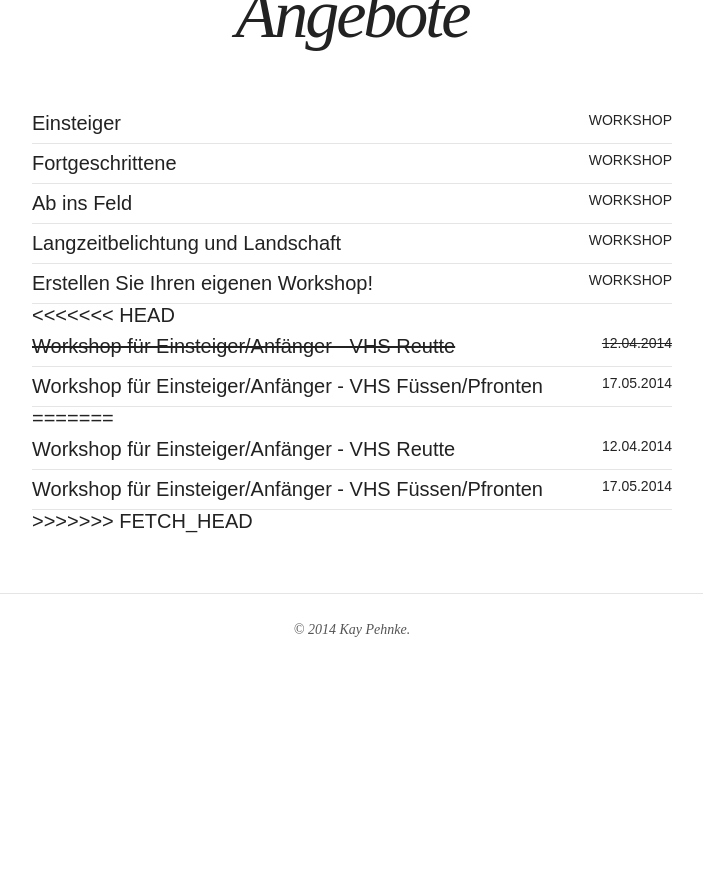
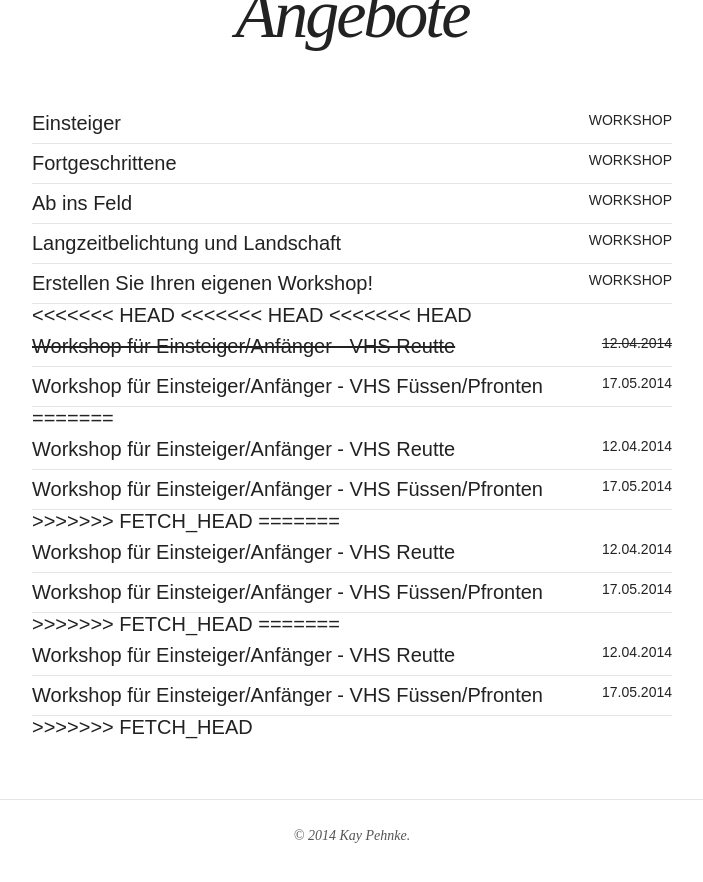
Before and after one commit to kay-pehnke/kay-pehnke.github.io, a Jekyll site: the page built from offers.html, in a window 1280 px wide and 900 px high, scrolled down 663 px. Shown: the top 882 px of the window, without its empty margins (288-991 px from the left). Built offline with Jekyll 4.4.1, drawn with Linux system fonts in a browser that asks for light colours; nearby versions of some CDN libraries; before the commit the page ends 1357 px from its top, so only the background shows below that.

Commit message:
update
Conflicts:
offers.html

```diff
--- a/offers.html
+++ b/offers.html
@@ -20,10 +20,20 @@
 
 <ul class="post-list">
 <<<<<<< HEAD
+<<<<<<< HEAD
+<<<<<<< HEAD
  <li><article><a href="http://www.vhs-tirol.at/page.cfm?vpath=kurse&fachbereichId=0&kursnr=919&zid=244&tuwasid=2219"><del>Workshop für Einsteiger/Anfänger - VHS Reutte</del><span class="entry-date"><del>12.04.2014</del></span></a></article></li>
  <li><article><a href="https://vhs-fuessen.de/Veranstaltung/cmx5178fb94b30fa.html">Workshop für Einsteiger/Anfänger - VHS Füssen/Pfronten<span class="entry-date">17.05.2014</span></a></article></li>
 =======
  <li><article><a href="http://www.vhs-tirol.at/page.cfm?vpath=kurse&fachbereichId=0&kursnr=923">Workshop für Einsteiger/Anf&auml;nger - VHS Reutte<span class="entry-date">12.04.2014</span></a></article></li>
  <li><article><a href="https://vhs-fuessen.de/Veranstaltung/cmx5178fb94b30fa.html">Workshop für Einsteiger/Anf&auml;nger - VHS F&uuml;ssen/Pfronten<span class="entry-date">17.05.2014</span></a></article></li>
 >>>>>>> FETCH_HEAD
+=======
+ <li><article><a href="http://www.vhs-tirol.at/page.cfm?vpath=kurse&fachbereichId=0&kursnr=923">Workshop für Einsteiger/Anf&auml;nger - VHS Reutte<span class="entry-date">12.04.2014</span></a></article></li>
+ <li><article><a href="https://vhs-fuessen.de/Veranstaltung/cmx5178fb94b30fa.html">Workshop für Einsteiger/Anf&auml;nger - VHS F&uuml;ssen/Pfronten<span class="entry-date">17.05.2014</span></a></article></li>
+>>>>>>> FETCH_HEAD
+=======
+ <li><article><a href="http://www.vhs-tirol.at/page.cfm?vpath=kurse&fachbereichId=0&kursnr=923">Workshop für Einsteiger/Anf&auml;nger - VHS Reutte<span class="entry-date">12.04.2014</span></a></article></li>
+ <li><article><a href="https://vhs-fuessen.de/Veranstaltung/cmx5178fb94b30fa.html">Workshop für Einsteiger/Anf&auml;nger - VHS F&uuml;ssen/Pfronten<span class="entry-date">17.05.2014</span></a></article></li>
+>>>>>>> FETCH_HEAD
 </ul>
```
